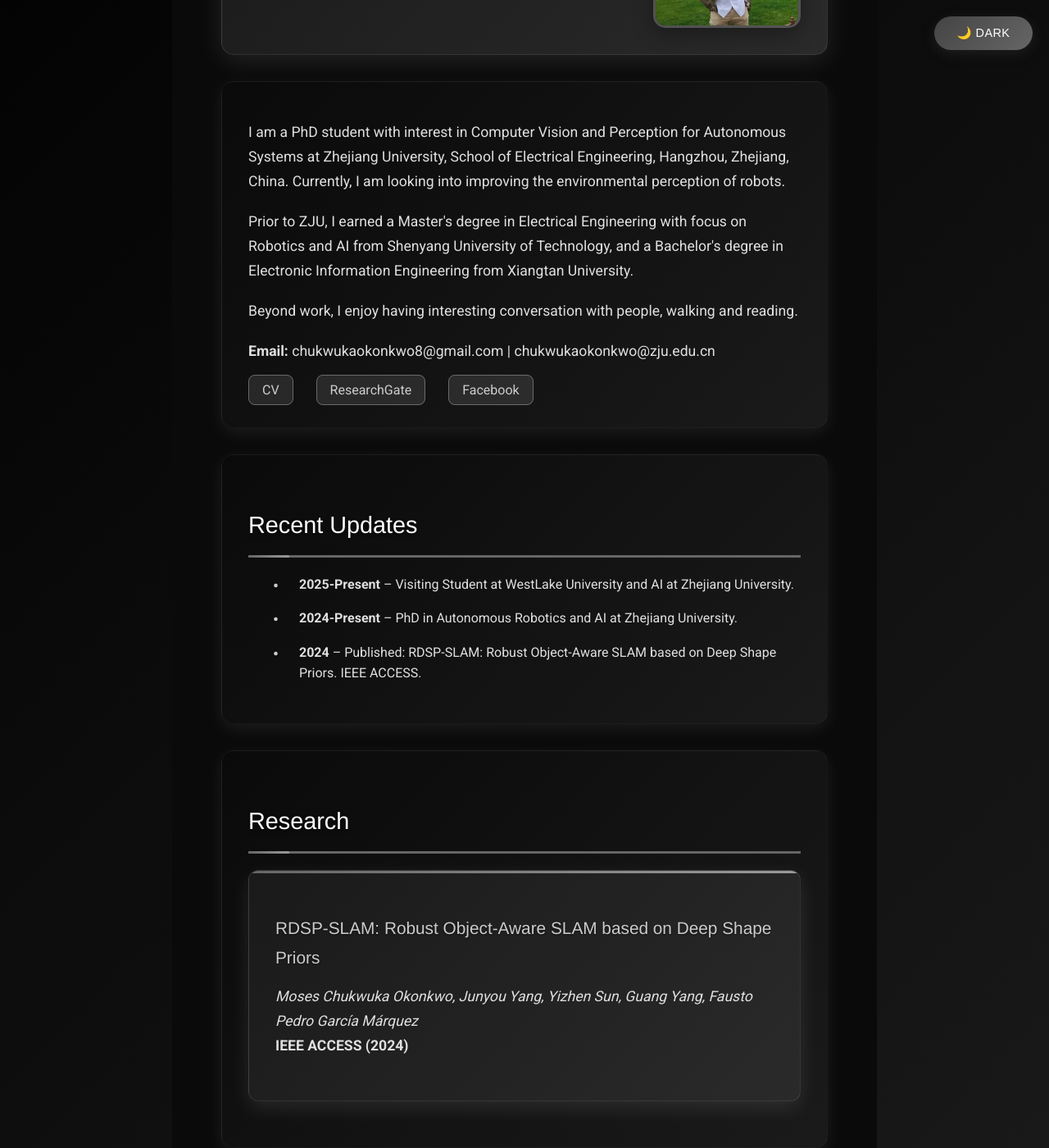
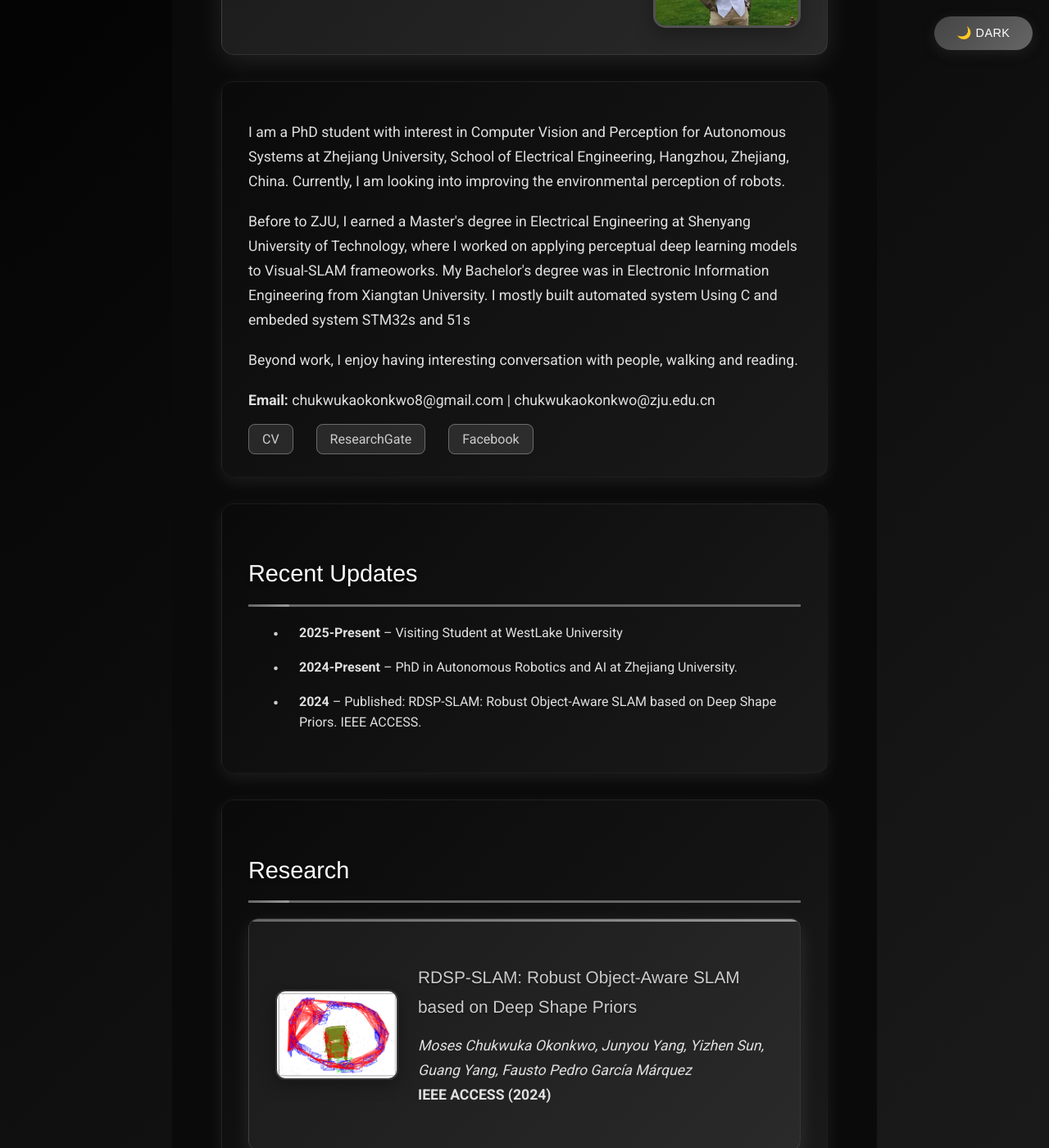
Before and after one commit to MosesChuka/MosesChuka.github.io, a Jekyll site: the page built from index.md, in a window 1280 px wide and 1400 px high, scrolled down 374 px. Shown: the whole window at 82% size. Built offline with Jekyll 4.4.1, drawn with Linux system fonts in a browser that asks for light colours; our own code applies the rules of GitHub Pages for plain Markdown files; some of the changed text lies outside the part shown.

Commit message:
added gifs and img to research and projects

```diff
--- a/index.md
+++ b/index.md
@@ -19,7 +19,7 @@
 
 <section class="about">
 <p>I am a PhD student with interest in Computer Vision and Perception for Autonomous Systems at Zhejiang University, School of Electrical Engineering, Hangzhou, Zhejiang, China. Currently, I am looking into improving the environmental perception of robots.</p>
-<p>Prior to ZJU, I earned a Master's degree in Electrical Engineering with focus on Robotics and AI from Shenyang University of Technology, and a Bachelor's degree in Electronic Information Engineering from Xiangtan University.</p>
+<p>Before to ZJU, I earned a Master's degree in Electrical Engineering at Shenyang University of Technology, where I worked on applying perceptual deep learning models to Visual-SLAM frameoworks. My Bachelor's degree was in Electronic Information Engineering from Xiangtan University. I mostly built automated system Using C and embeded system STM32s and 51s</p>
 <p>Beyond work, I enjoy having interesting conversation with people, walking and reading.</p>
 
 <p><strong>Email:</strong> chukwukaokonkwo8@gmail.com | chukwukaokonkwo@zju.edu.cn</p>
@@ -36,7 +36,7 @@
 <section class="updates">
 <h2>Recent Updates</h2>
 <ul>
-<li><strong>2025-Present</strong> – Visiting Student at WestLake University and AI at Zhejiang University.</li>
+<li><strong>2025-Present</strong> – Visiting Student at WestLake University</li>
 <li><strong>2024-Present</strong> – PhD in Autonomous Robotics and AI at Zhejiang University.</li>
 <li><strong>2024</strong> – Published: RDSP-SLAM: Robust Object-Aware SLAM based on Deep Shape Priors. IEEE ACCESS.</li>
 </ul>
@@ -47,6 +47,7 @@
 
 
 <div class="research-item">
+<img src="/static/RDSP-SLAM.png" alt="RDSP-SLAM" class="research-img">
 <div class="research-content">
 <h3><a href="http://dx.doi.org/10.1109/ACCESS.2024.3368859">RDSP-SLAM: Robust Object-Aware SLAM based on Deep Shape Priors</a></h3>
 <p><em>Moses Chukwuka Okonkwo, Junyou Yang, Yizhen Sun, Guang Yang, Fausto Pedro García Márquez</em><br><strong>IEEE ACCESS (2024)</strong></p>
@@ -55,13 +56,9 @@
 </section>
 
 <section class="projects">
-<h2>Projects</h2>
+<img src="/static/AgroNav.gif" alt="AgroNav" class="research-img">
 <div class="project-item">
-<h3>Robust Keyframe segmentation of visual Object-SLAM Based on Deepshape priors (ORBSLAM2, DeepSDF, YOLOv8/RTM-Det)</h3>
-<p><em>2023, MSc Project (in-progress)</em></p>
-</div>
-<div class="project-item">
-<h3>Trajectory Estimation on Visual Stream Images Using Agro-Nav</h3>
+<h3>Centralized Trajectory Estimation on Visual Stream Images Using Agro-Nav</h3>
 <p><em>2022</em></p>
 </div>
 </section>
@@ -78,12 +75,6 @@
 <div class="work-content">
 <h3>Xiangtan University Summer Engineering Boot Camp</h3>
 <p>Embedded Systems and Programming.<br><em>2019</em></p>
-</div>
-</div>
-<div class="work-item">
-<div class="work-content">
-<h3>Xiangtan Shenzhou Special Cables Co., Ltd.</h3>
-<p>Xiangtan City, Hunan Province, P.R. China.<br><em>2018</em></p>
 </div>
 </div>
 </section>
```
Also changed, not shown: static/RDSP-SLAM.png (added), static/Xiangtan_University_logo.png (added), 1 other file.
